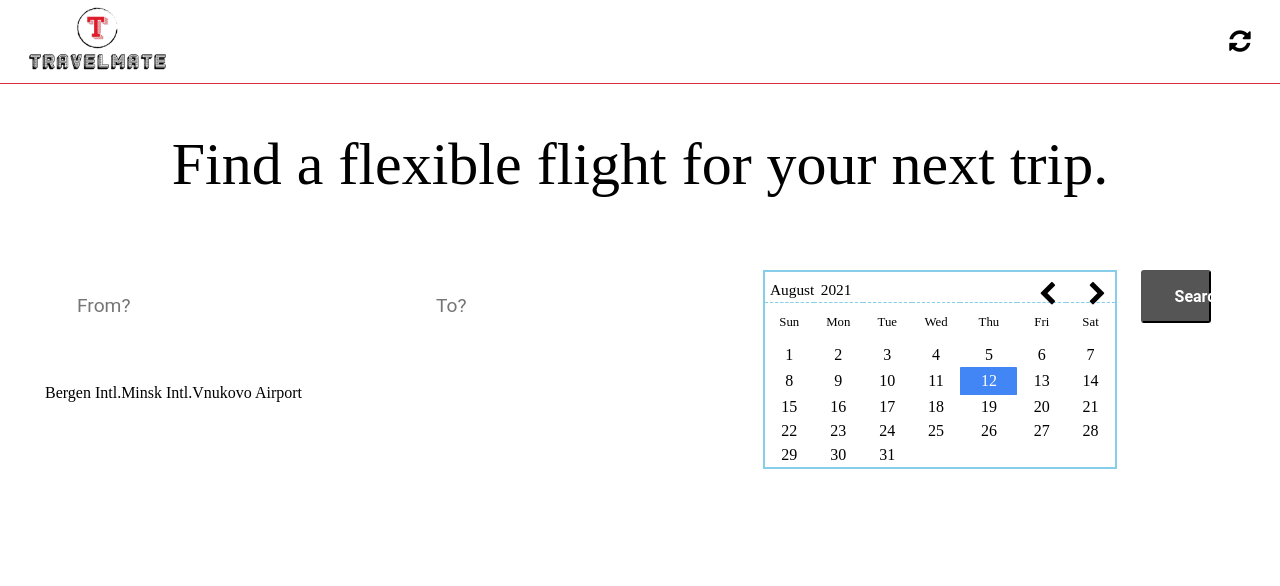
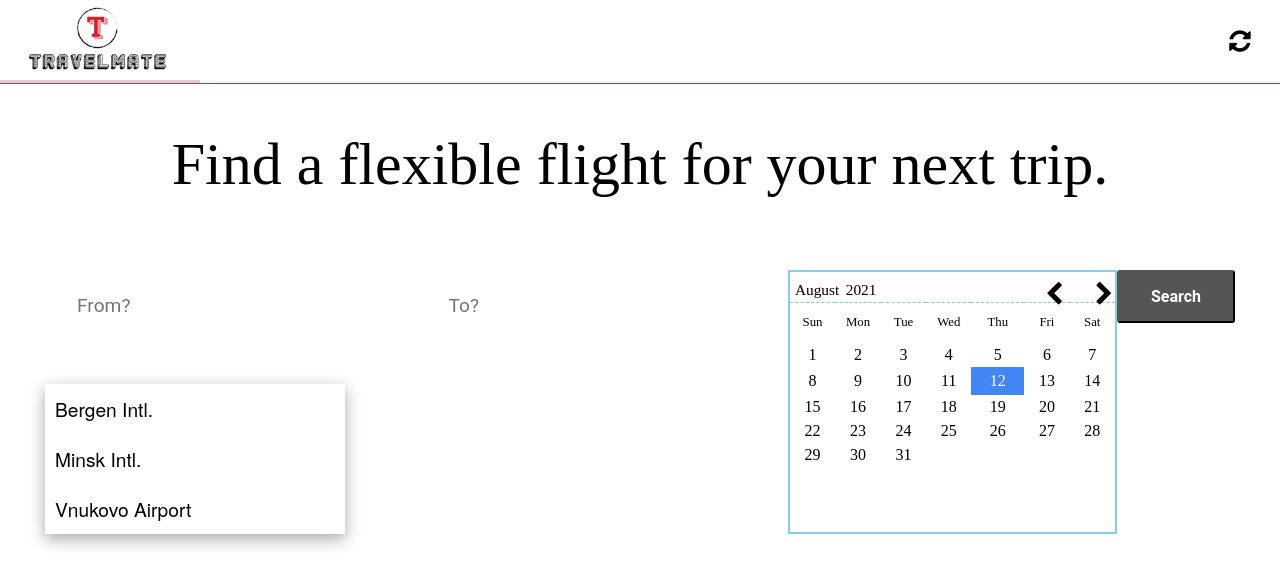
Before and after one commit to irrelephant-io/travel-mate-client, a React (Create React App) app: page / in a window 1280 px wide. Shown: the top 586 px of the page. Built offline with nearby package versions, Linux system fonts and the light colour scheme.

Commit message:
Fix searchForm results

```diff
--- a/src/components/SearchForm/FromSelector/FromSelector.jsx
+++ b/src/components/SearchForm/FromSelector/FromSelector.jsx
@@ -7,10 +7,6 @@ import useAirports from '../../../fetcher/airportFetcher';
 const FromSelector = () => {
     const [airports, setSearchString] = useAirports();
     const setSearchStringDebounced = useDebouncedCallback(setSearchString, 500);
-
-    if (airports == null) {
-        return <span>Loading...</span>;
-    }
 
     return (
         <div className={s.searchFrom}>
@@ -23,9 +19,51 @@ const FromSelector = () => {
                 onChange={e => setSearchStringDebounced(e.target.value)}
             />
             <label htmlFor="from" className={s.label}>From?</label>
-            <div>{airports.map(ap => <span>{ap.name}</span>)}</div>
+
+            <div className={s.matchList}>
+                {airports !== null && airports.map(ap => {
+                    return (
+                        <a className={s.dataItem} href="/#" target="_blank">
+                            <p>{ap.name}</p>
+                        </a>
+                    )
+                }) || <span>Loading...</span>}
+
+            </div>
         </div>
     );
 }
 
+// return (
+//     <div className="search">
+//       <div className="searchInputs">
+//         <input
+//           type="text"
+//           placeholder={placeholder}
+//           value={wordEntered}
+//           onChange={handleFilter}
+//         />
+//         <div className="searchIcon">
+//           {filteredData.length === 0 ? (
+//             <SearchIcon />
+//           ) : (
+//             <CloseIcon id="clearBtn" onClick={clearInput} />
+//           )}
+//         </div>
+//       </div>
+//       {filteredData.length != 0 && (
+//         <div className="dataResult">
+//           {filteredData.slice(0, 15).map((value, key) => {
+//             return (
+//               <a className="dataItem" href={value.link} target="_blank">
+//                 <p>{value.title} </p>
+//               </a>
+//             );
+//           })}
+//         </div>
+//       )}
+//     </div>
+//   );
+// }
+
 export default FromSelector;
--- a/src/components/SearchForm/FromSelector/FromSelector.module.css
+++ b/src/components/SearchForm/FromSelector/FromSelector.module.css
@@ -30,5 +30,40 @@
 }
 
 .searchFrom {
-    flex-grow: 1;
+    width: 400px;
 }
+
+.matchList {
+    margin-top: 5px;
+    width: 300px;
+    height: 150px;
+    background-color: white;
+    box-shadow: rgba(0, 0, 0, 0.35) 0px 5px 15px;
+    overflow: hidden;
+    overflow-y: auto;
+}
+
+.matchList::-webkit-scrollbar {
+    display: none;
+}
+
+.matchList .dataItem {
+    width: 100%;
+    height: 50px;
+    display: flex;
+    align-items: center;
+    color: black;
+}
+
+.dataItem p {
+    margin-left: 10px;
+    font-size: 1.2rem;
+}
+
+a {
+    text-decoration: none;
+}
+
+a:hover {
+    background-color: lightgrey;
+}
--- a/src/components/SearchForm/SearchButton/SearchButton.module.css
+++ b/src/components/SearchForm/SearchButton/SearchButton.module.css
@@ -1,12 +1,3 @@
-.buttonContainer {
-    display: flex;
-    justify-content: center;
-}
-
-.buttonContainer > a {
-    width: 60%;
-}
-
 button {
     width: 100%;
     /* margin-left: 2.5rem; */
--- a/src/components/SearchForm/SearchForm.jsx
+++ b/src/components/SearchForm/SearchForm.jsx
@@ -8,7 +8,7 @@ import s from './SearchForm.module.css';
 
 const SearchContainer = () => {
     return (
-        <form className={s.searchForm}>
+        <form className={s.searchForm} autocomplete="off">
             <fieldset>
                 <legend>Find a flexible flight for your next trip.</legend>
             </fieldset>
--- a/src/components/SearchForm/ToSelector/ToSelector.module.css
+++ b/src/components/SearchForm/ToSelector/ToSelector.module.css
@@ -30,5 +30,5 @@
 }
 
 .searchTo {
-    flex-grow: 1;
+    width: 400px;
 }
```
